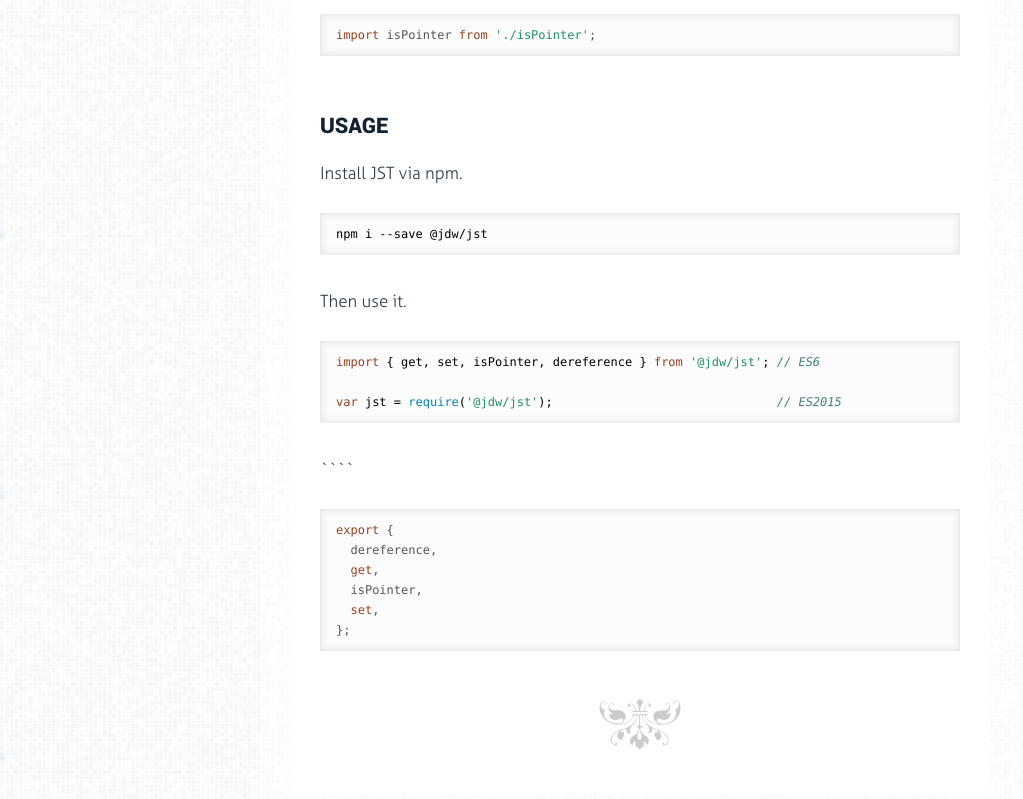
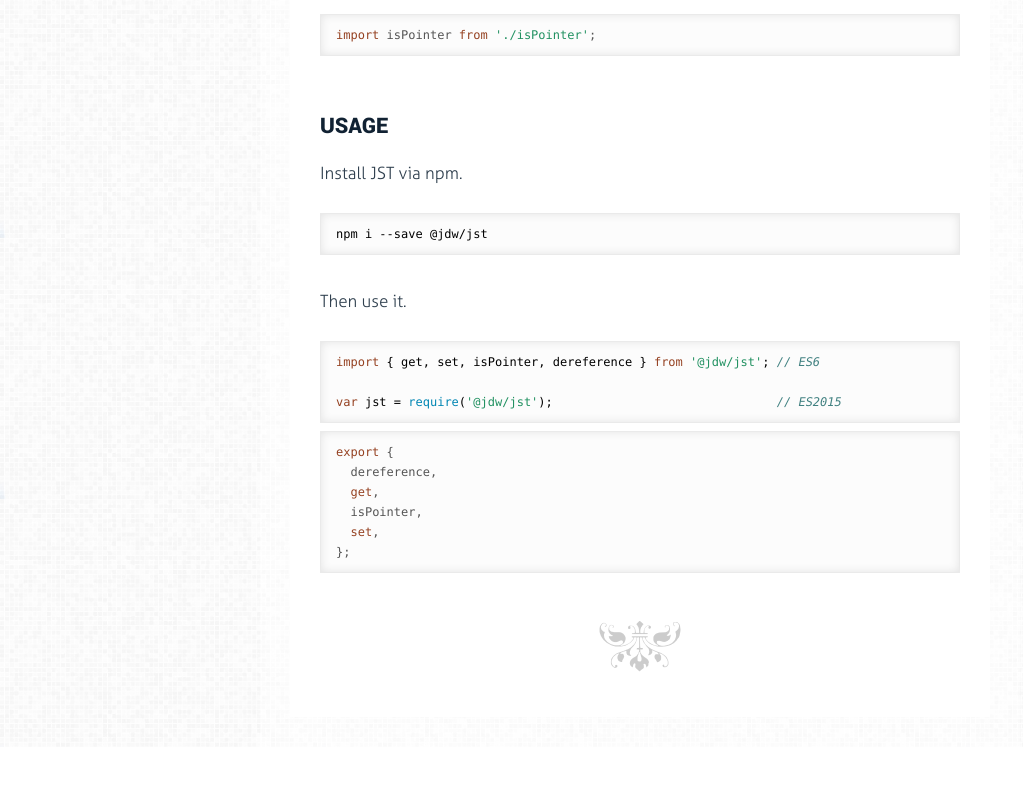
Before and after one commit to jdwije/jst, a website: page docs/index.html in a window 1280 px wide. Shown: the part 1590-2389 px from the top of the page, without its empty margins (0-1023 px from the left). After the commit the page ends 2337 px from the top, so only its background shows below. Drawn offline with Linux system fonts and the light colour scheme.

Commit message:
fix docs and cname

`````diff
--- a/docs/index.html
+++ b/docs/index.html
@@ -199,12 +199,8 @@ inline the results.</p>
 </code></pre>
 
 
-
-
-        <p>````</p>
-
-
-          <div class='highlight'><pre><span class="hljs-keyword">export</span> {
+          <div class='highlight'><pre>
+<span class="hljs-keyword">export</span> {
   dereference,
   <span class="hljs-keyword">get</span>,
   isPointer,
`````
Also changed, not shown: src/index.ts (+0 -1 lines), 1 other file.
